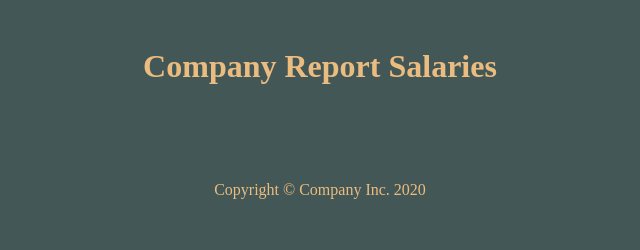
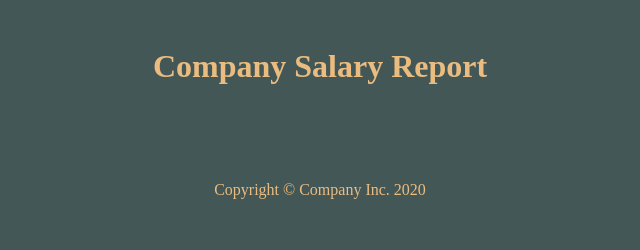
Before and after one commit to ogalvezg/report-salaries, a plain HTML site: page index.html in a window 1280 px wide. Shown: the whole page, without its empty margins (320-960 px from the left). Drawn offline with Linux system fonts and the light colour scheme.

Commit message:
Final Version

```diff
--- a/index.html
+++ b/index.html
@@ -4,12 +4,12 @@
     <meta charset="UTF-8">
     <meta http-equiv="X-UA-Compatible" content="IE=edge">
     <meta name="viewport" content="width=device-width, initial-scale=1.0">
-    <title>Company Report Salaries</title>
+    <title>Company Salary Report</title>
     <link rel="stylesheet" href="styles.css">
 </head>
 <body>
     <div class="main">
-        <h1>Company Report Salaries</h1>
+        <h1>Company Salary Report</h1>
         <div class="report">
             <div class='tableauPlaceholder' id='viz1615557169896' style='position: relative'><noscript><a href='#'><img alt=' ' src='https:&#47;&#47;public.tableau.com&#47;static&#47;images&#47;Co&#47;Companyreportsalaries&#47;Dashboard1&#47;1_rss.png' style='border: none' /></a></noscript><object class='tableauViz'  style='display:none;'><param name='host_url' value='https%3A%2F%2Fpublic.tableau.com%2F' /> <param name='embed_code_version' value='3' /> <param name='site_root' value='' /><param name='name' value='Companyreportsalaries&#47;Dashboard1' /><param name='tabs' value='no' /><param name='toolbar' value='yes' /><param name='static_image' value='https:&#47;&#47;public.tableau.com&#47;static&#47;images&#47;Co&#47;Companyreportsalaries&#47;Dashboard1&#47;1.png' /> <param name='animate_transition' value='yes' /><param name='display_static_image' value='yes' /><param name='display_spinner' value='yes' /><param name='display_overlay' value='yes' /><param name='display_count' value='yes' /><param name='language' value='en' /></object></div>
             <script type='text/javascript'>                    var divElement = document.getElementById('viz1615557169896');                    var vizElement = divElement.getElementsByTagName('object')[0];                    if ( divElement.offsetWidth > 800 ) { vizElement.style.width='100%';vizElement.style.height=(divElement.offsetWidth*0.75)+'px';} else if ( divElement.offsetWidth > 500 ) { vizElement.style.width='100%';vizElement.style.height=(divElement.offsetWidth*0.75)+'px';} else { vizElement.style.width='100%';vizElement.style.height='1327px';}
```
